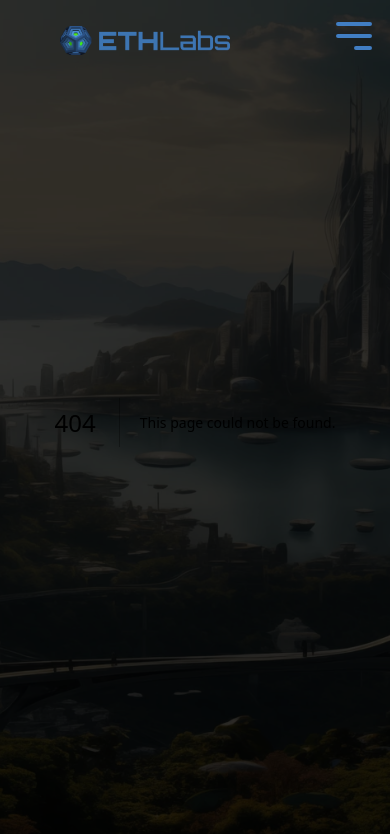
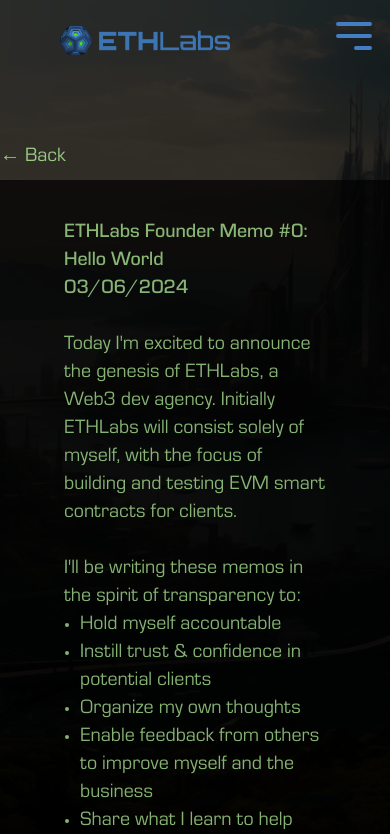
Before and after one commit to tbwebb22/ethlabs-app, a Next.js app: page /memos/0 in a window 390 px wide. Before the commit this address had no page. Shown: the top 834 px of the page. Built offline with nearby package versions, Linux system fonts and the light colour scheme.

Commit message:
Make more responsive

```diff
--- a/src/app/about/page.tsx
+++ /dev/null
@@ -1,9 +0,0 @@
-import Image from "next/image";
-
-export default function University() {
-  return (
-    <div className="flex flex-col items-center justify-between p-24">
-      About page
-    </div>
-  );
-}
--- a/src/app/blog/delegatecall/page.tsx
+++ b/src/app/blog/delegatecall/page.tsx
@@ -77,7 +77,7 @@
 }
 `;
   return (
-    <main className="flex min-h-screen flex-col items-center justify-between p-24">
+    <main className="flex min-h-screen flex-col items-center justify-between py-24">
       <div className="container mx-auto max-w-3xl items-start text-xl mt-12">
         <Link
           href="/blog"
--- a/src/app/components/Navbar.tsx
+++ b/src/app/components/Navbar.tsx
@@ -21,18 +21,11 @@
           </Link>
           <Link
             className="mx-2 px-10 mt-8 text-2xl hover:bg-black/50 font-orbitron font-medium text-[#417ec3] hover:text-[#cdffb8]"
-            href="/blog"
+            href="/memos"
             onClick={() => setIsOpen(false)}
           >
             Memos
           </Link>
-          {/* <Link
-            className="mx-2 px-10 mt-8 text-2xl hover:bg-black/50 font-orbitron font-medium text-[#417ec3] hover:text-[#cdffb8]"
-            href="/about"
-            onClick={() => setIsOpen(false)}
-          >
-            About
-          </Link> */}
         </div>
       </dialog>
     </>
@@ -85,16 +78,10 @@
             </Link>
             <Link
               className="mx-2 px-10 py-1 text-2xl hover:bg-black/50 font-orbitron font-medium text-[#417ec3] hover:text-[#cdffb8]"
-              href="/blog"
+              href="/memos"
             >
               Memos
             </Link>
-            {/* <Link
-              className="mx-2 px-10 py-1 text-2xl hover:bg-black/50 font-orbitron font-medium text-[#417ec3] hover:text-[#cdffb8]"
-              href="/about"
-            >
-              About
-            </Link> */}
           </div>
         </div>
       </div>
--- /dev/null
+++ b/src/app/memos/0/page.tsx
@@ -0,0 +1,93 @@
+"use client";
+import CodeBlock from "../../components/CodeBlock";
+import Image from "next/image";
+import H from "@/app/components/H";
+import { useState } from "react";
+import Link from "next/link";
+
+export default function memo0() {
+  return (
+    <main className="flex flex-col items-center py-24">
+      <div className="container mx-auto max-w-3xl items-start text-xl mt-12">
+        <Link
+          href="/memos"
+          className="py-1 pr-2 text-[#bdfea3] text-opacity-75 hover:text-opacity-100"
+        >
+          &larr; Back
+        </Link>
+      </div>
+      <div className="container mx-auto max-w-3xl text-xl mt-2 text-[#bdfea3] text-opacity-70 bg-black/70 py-10 px-16">
+        <div className="font-bold text-xl font-medium">
+          ETHLabs Founder Memo #0: Hello World
+          <br />
+          03/06/2024
+        </div>
+        <br />
+        Today I&apos;m excited to announce the genesis of ETHLabs, a Web3 dev
+        agency. Initially ETHLabs will consist solely of myself, with the focus
+        of building and testing EVM smart contracts for clients.
+        <br /> <br />
+        I&apos;ll be writing these memos in the spirit of transparency to:
+        <ul className="list-disc">
+          <li className="ml-4">Hold myself accountable</li>
+          <li className="ml-4">
+            Instill trust & confidence in potential clients
+          </li>
+          <li className="ml-4">Organize my own thoughts</li>
+          <li className="ml-4">
+            Enable feedback from others to improve myself and the business
+          </li>
+          <li className="ml-4">
+            Share what I learn to help others pursuing similar journeys
+          </li>
+        </ul>
+        <br /> I plan to share everything I can, including details on the
+        clients and projects I&apos;m working on, challenges I&apos;m dealing
+        with, billable hours / rates & revenue, and learnings both business
+        related and technical.
+        <br /> <br />
+        Next, a little background on me. I got into crypto in 2015 when I
+        discovered Bitcoin, and immediately became obsessed with the narrative
+        of decentralized money. For the next several years I followed
+        developments in the space, invested in newer projects such as Ethereum,
+        and even built an algorithmic trading bot that placed over 20,000 trades
+        on Binance in 2017 (barely broke even lol).
+        <br /> <br />
+        Then in 2019 I started learning about a few DeFi protocols on Ethereum,
+        and was particularly inspired by Maker and Uniswap. This is when the
+        value prop of Ethereum really clicked with me, and I started to see how
+        programmable money could change the world.
+        <br /> <br />
+        I decided I wanted to start building in the space rather than just
+        investing. I read books about Ethereum, took classes on Solidity, and
+        studied codebases of more protocols. In 2020 I built and launched a
+        small DeFi protocol as a solo dev and learned a lot about building smart
+        contracts and web apps, the degen culture, and many of the challenges
+        that Web3 founders face.
+        <br /> <br />
+        While this project didn&apos;t make me rich, the experience I gained
+        from it enabled me to transition from my previous career as a mechanical
+        engineer into Web3 full time. I landed a job as a Solidity developer at
+        Decent Labs, a Web3 venture studio. I worked at Decent for a little over
+        two years building both internal and client projects. This experience
+        was invaluable as I further developed my technical skills, and also
+        gained a lot of insight into launching startups and protocols in Web3.
+        <br /> <br />
+        Last year I decided it was time for me to part ways with Decent and
+        restart my entrepreneurial journey in Web3. I wanted to level up my
+        smart contract skills, and spent the next several month studying smart
+        contract auditing and participating in code4rena audit contests. This
+        experience fundamentally changed the way I look at and write smart
+        contracts, and taught me how to prioritize security over everything
+        else.
+        <br /> <br />
+        Now its time for me to start building again. Right now I&apos;m more
+        bullish on Web3 than I&apos;ve ever been, and I&apos;m incredibly
+        excited to see where we can go in this next cycle. If you have a project
+        you need help with, please reach out, I&apos;d love to build something
+        awesome with you.
+        <br /> <br />- Taylor
+      </div>
+    </main>
+  );
+}
--- a/src/app/memos/page.tsx
+++ b/src/app/memos/page.tsx
@@ -1,14 +1,16 @@
 "use client";
 import Link from "next/link";
 
-export default function Memos() {
+export default function Blog() {
   return (
-    <main className="flex flex-col items-center justify-between p-24">
-      <Link href="/blog/delegatecall">
-        <div className="flex flex-row w-[720px] mt-12 h-18 rounded-r-full text-[#bdfea3] text-opacity-70 hover:text-opacity-90 text-2xl pl-5 pt-[10px] pb-[3px] bg-black/70 hover:bg-black/100">
-          &gt; Founder Memo #1
-        </div>
-      </Link>
-    </main>
+    <div className="flex flex-col items-center mt-24">
+      <div className="flex flex-col">
+        <Link href="/memos/0" className="my-4">
+          <div className="flex flex-row ml-4 mr-4 pr-16 h-18 rounded-r-full text-[#bdfea3] text-opacity-70 hover:text-opacity-90 text-md md:text-xl pl-5 pt-[10px] pb-[3px] bg-black/70 ">
+            &gt; ETHLabs Founder Memo #0: Hello World
+          </div>
+        </Link>
+      </div>
+    </div>
   );
 }
--- a/tsconfig.json
+++ b/tsconfig.json
@@ -23,6 +23,6 @@
       "@/*": ["./src/*"]
     }
   },
-  "include": ["next-env.d.ts", "**/*.ts", "**/*.tsx", ".next/types/**/*.ts"],
+  "include": ["next-env.d.ts", "**/*.ts", "**/*.tsx", ".next/types/**/*.ts", "src/app/memos/0"],
   "exclude": ["node_modules"]
 }
```
